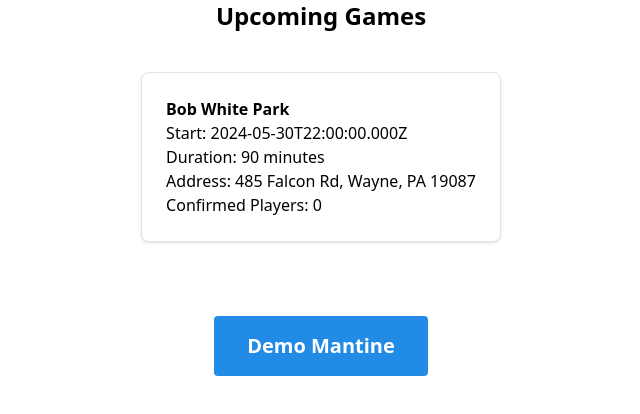
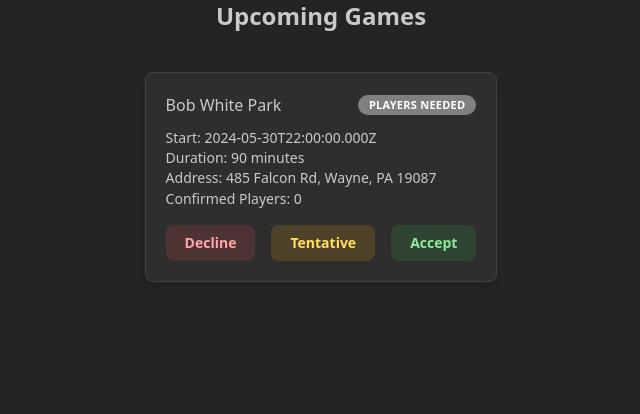
Before and after one commit to szwo/pickleup-next, a Next.js app: page / in a window 1280 px wide. Shown: the top 414 px of the page, without its empty margins (319-959 px from the left). Built offline with nearby package versions, Linux system fonts and the light colour scheme.

Commit message:
Use Mantine Card

```diff
--- a/src/components/GameCard/gameCard.component.tsx
+++ b/src/components/GameCard/gameCard.component.tsx
@@ -1,5 +1,6 @@
 import type { FC } from 'react';
-import { Game } from 'types';
+import type { Game } from 'types';
+import { Card, Text, Badge, Button, Group } from '@mantine/core';
 
 type Props = {
     game: Game;
@@ -7,6 +8,35 @@ type Props = {
 
 const GameCard: FC<Props> = ({ game }) => {
     const { id, start, durationInMinutes, location, confirmedPlayers } = game;
+
+    return (
+        <div className="max-w-sm">
+            <Card shadow="sm" padding="lg" radius="md" withBorder>
+                <Group justify="space-between" mb="xs">
+                    <Text fw={500}>{location.name}</Text>
+                    <Badge color="grey">Players Needed</Badge>
+                </Group>
+                <Text size="sm">
+                    <p>Start: {start}</p>
+                    <p>Duration: {durationInMinutes} minutes</p>
+                    <p>Address: {location.address}</p>
+                    <p>Confirmed Players: {confirmedPlayers.length}</p>
+                </Text>
+
+                <Group>
+                    <Button color="red" mt="md" radius="md" variant="light">
+                        Decline
+                    </Button>
+                    <Button color="yellow" mt="md" radius="md" variant="light">
+                        Tentative
+                    </Button>
+                    <Button color="green" mt="md" radius="md" variant="light">
+                        Accept
+                    </Button>
+                </Group>
+            </Card>
+        </div>
+    );
 
     return (
         <div
@@ -17,10 +47,6 @@ const GameCard: FC<Props> = ({ game }) => {
                 <p>
                     <span className="font-bold">{location.name}</span>
                 </p>
-                <p>Start: {start}</p>
-                <p>Duration: {durationInMinutes} minutes</p>
-                <p>Address: {location.address}</p>
-                <p>Confirmed Players: {confirmedPlayers.length}</p>
             </div>
         </div>
     );
--- a/src/components/Post/index.ts
+++ /dev/null
@@ -1,3 +0,0 @@
-import Post from './post.component';
-
-export default Post;
--- a/src/components/Post/post.component.tsx
+++ /dev/null
@@ -1,24 +0,0 @@
-import type { SocialPost } from 'lib/sampleData';
-import type { FC } from 'react';
-
-type Props = {
-    post: SocialPost;
-};
-
-const Post: FC<Props> = ({ post }) => {
-    const { id, author, content } = post;
-
-    return (
-        <div
-            id={id}
-            className="block max-w-sm p-6 bg-white border border-gray-200 rounded-lg shadow hover:bg-gray-100 dark:bg-gray-800 dark:border-gray-700 dark:hover:bg-gray-700"
-        >
-            <p>
-                <span className="font-bold">{author}</span> says:
-            </p>
-            <p>{content}</p>
-        </div>
-    );
-};
-
-export default Post;
--- a/src/components/PostList/index.ts
+++ /dev/null
@@ -1,3 +0,0 @@
-import PostList from './postList.component';
-
-export default PostList;
--- a/src/components/PostList/postList.component.tsx
+++ /dev/null
@@ -1,19 +0,0 @@
-import Post from 'components/Post';
-import type { SocialPost } from 'lib/sampleData';
-import type { FC } from 'react';
-
-type Props = {
-    posts: Array<SocialPost>;
-};
-
-const PostList: FC<Props> = ({ posts }) => {
-    return (
-        <div className="flex flex-col gap-4 my-6">
-            {posts.map(post => (
-                <Post key={post.id} post={post} />
-            ))}
-        </div>
-    );
-};
-
-export default PostList;
--- a/src/lib/mantineTheme.ts
+++ b/src/lib/mantineTheme.ts
@@ -1,16 +1,16 @@
 import { type MantineColorsTuple, createTheme } from '@mantine/core';
 
 const myColor: MantineColorsTuple = [
-    '#eef3ff',
-    '#dee2f2',
-    '#bdc2de',
-    '#98a0ca',
-    '#7a84ba',
-    '#6672b0',
-    '#5c68ac',
-    '#4c5897',
-    '#424e88',
-    '#364379',
+    '#fff8e1',
+    '#ffefcc',
+    '#ffdd9b',
+    '#ffca64',
+    '#ffba38',
+    '#ffb01b',
+    '#ffab09',
+    '#e39500',
+    '#ca8500',
+    '#af7100',
 ];
 
 export const theme = createTheme({
--- a/src/lib/sampleGameData.ts
+++ b/src/lib/sampleGameData.ts
@@ -4,11 +4,6 @@ const sampleLocation: Location = {
     id: 'randomLocation',
     name: 'Bob White Park',
     address: '485 Falcon Rd, Wayne, PA 19087',
-    isIndoors: false,
-    hasLights: true,
-    hasDedicatedPickleball: false,
-    hasBackstop: true,
-    fee: 0,
 };
 
 export const sampleData: Array<Game> = [
@@ -19,5 +14,6 @@ export const sampleData: Array<Game> = [
         location: sampleLocation,
         confirmedPlayers: [],
         tentativePlayers: [],
+        declinedPlayers: [],
     },
 ];
--- a/src/pages/_app.tsx
+++ b/src/pages/_app.tsx
@@ -19,7 +19,7 @@ const primaryFont = Inter({
 
 const App: FC<AppProps> = ({ Component, pageProps }) => {
     return (
-        <MantineProvider theme={theme}>
+        <MantineProvider theme={theme} defaultColorScheme="dark">
             <main className={`${primaryFont.variable} font-sans`}>
                 <Component props={pageProps} />
             </main>
--- a/src/pages/index.tsx
+++ b/src/pages/index.tsx
@@ -1,7 +1,6 @@
 import GamesList from 'components/GamesList';
 import { type FC } from 'react';
 import { sampleData } from 'lib/sampleGameData';
-import { Button, Group } from '@mantine/core';
 
 const Home: FC = () => {
     return (
@@ -14,9 +13,6 @@ const Home: FC = () => {
                 Fetch Some Posts!
             </button> */}
             <GamesList games={sampleData} />
-            <Group mt={50} justify="center">
-                <Button size="xl">Demo Mantine</Button>
-            </Group>
         </div>
     );
 };
```
Also changed, not shown: src/lib/sampleData.ts (deleted, +0 -119 lines), src/types/index.d.ts (+1 -6 lines).
